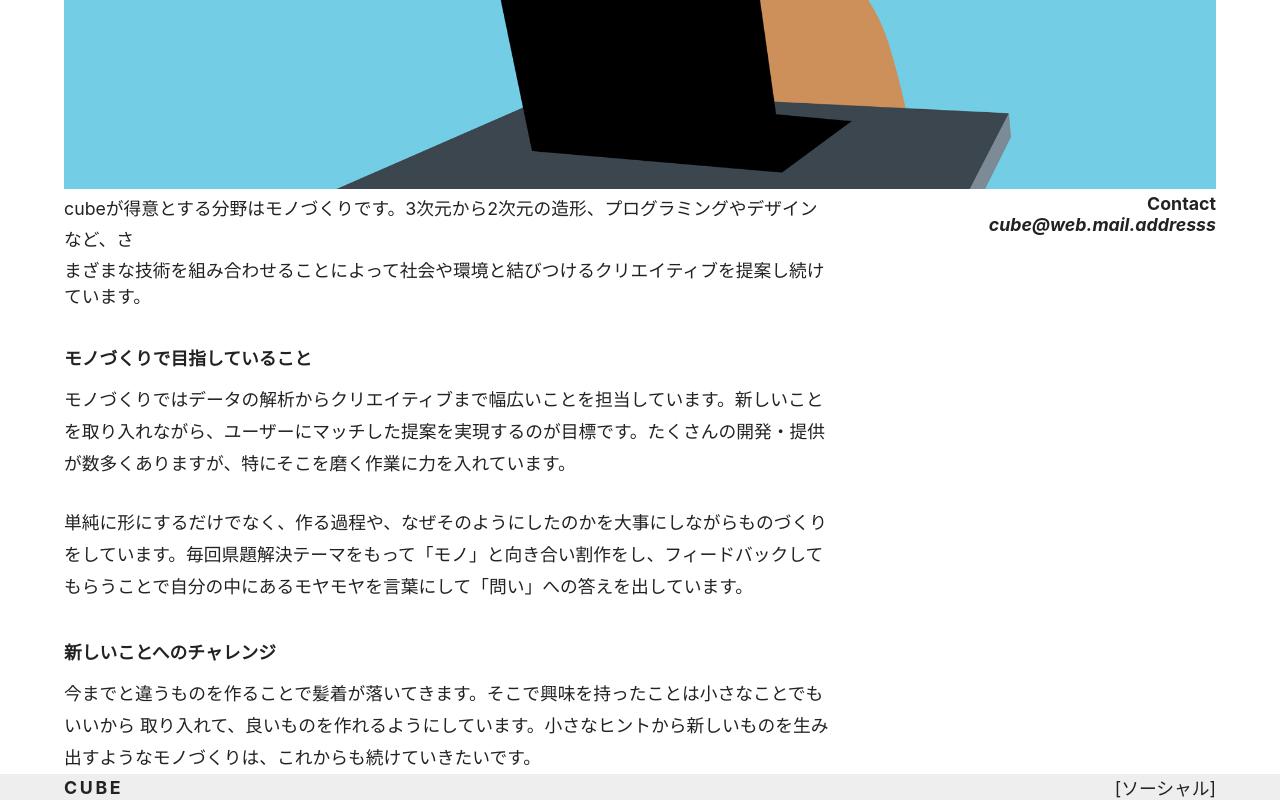
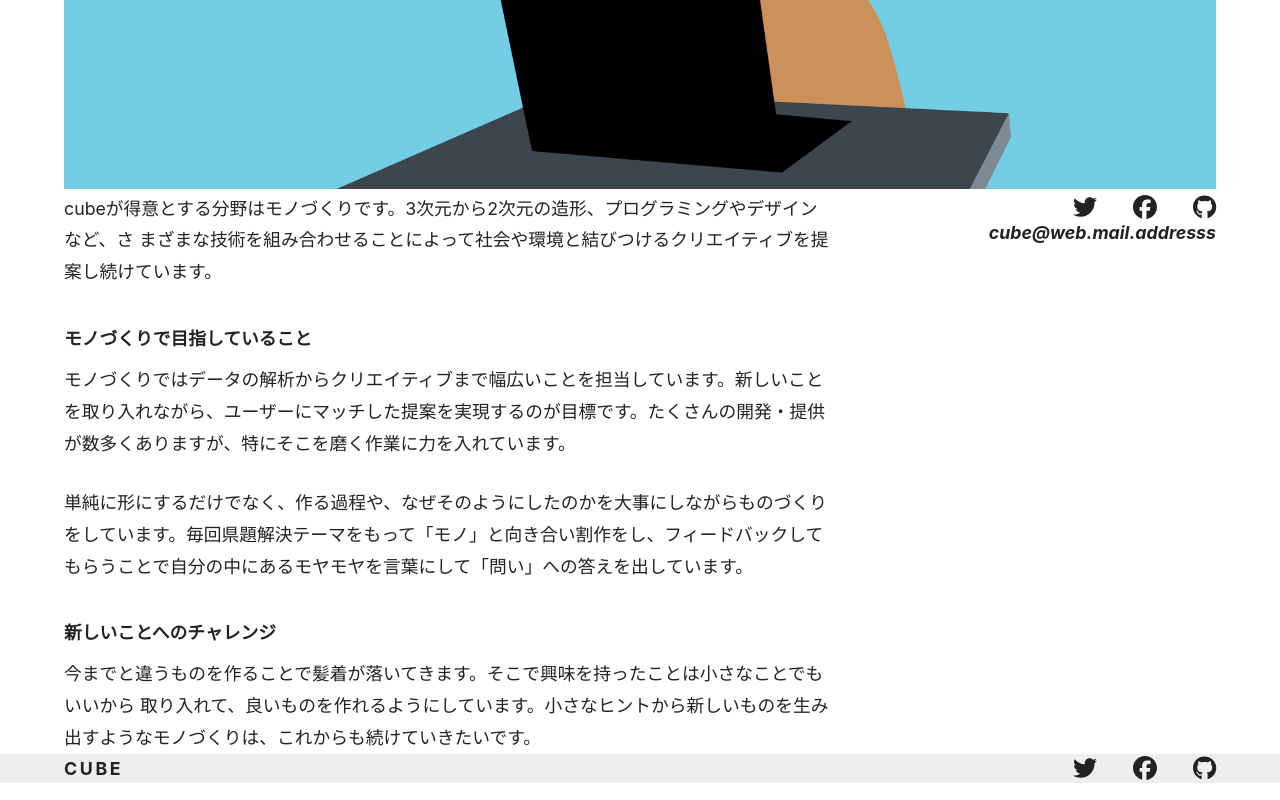
Before and after one commit to yoshipon-tech/practice-next-react, a Next.js app: page /about in a window 1280 px wide. Shown: the part 851-1651 px from the top of the page. Built offline with nearby package versions, Linux system fonts and the light colour scheme.

Commit message:
socialアイコンをfooter・pageに追加

```diff
--- a/components/Contact.tsx
+++ b/components/Contact.tsx
@@ -1,9 +1,10 @@
 import cssModule from "src/styles/Contact.module.css";
+import Social from "./Social";
 export default function Contact() {
   return (
     <div className={cssModule.stack}>
       <h3 className={cssModule.heading}>
-        Contact
+        <Social />
         <address>cube@web.mail.addresss</address>
       </h3>
     </div>
--- a/components/Footer.tsx
+++ b/components/Footer.tsx
@@ -1,6 +1,7 @@
 import Container from "./Container";
 import Logo from "./Logo";
 import cssModule from "src/styles/footer.module.css";
+import Social from "./Social";
 
 export default function Footer() {
   return (
@@ -8,7 +9,7 @@ export default function Footer() {
       <Container>
         <div className={cssModule.flexContainer}>
           <Logo />
-          [ソーシャル]
+          <Social />
         </div>
       </Container>
     </footer>
--- a/src/pages/about.tsx
+++ b/src/pages/about.tsx
@@ -29,8 +29,8 @@ export default function About() {
           <PostBody>
             <p>
               cubeが得意とする分野はモノづくりです。3次元から2次元の造形、プログラミングやデザインなど、さ
+              まざまな技術を組み合わせることによって社会や環境と結びつけるクリエイティブを提案し続けています。
             </p>
-            まざまな技術を組み合わせることによって社会や環境と結びつけるクリエイティブを提案し続けています。
             <h2> モノづくりで目指していること</h2>
             <p>
               モノづくりではデータの解析からクリエイティブまで幅広いことを担当しています。新しいことを取り入れながら、ユーザーにマッチした提案を実現するのが目標です。たくさんの開発・提供が数多くありますが、特にそこを磨く作業に力を入れています。
```
